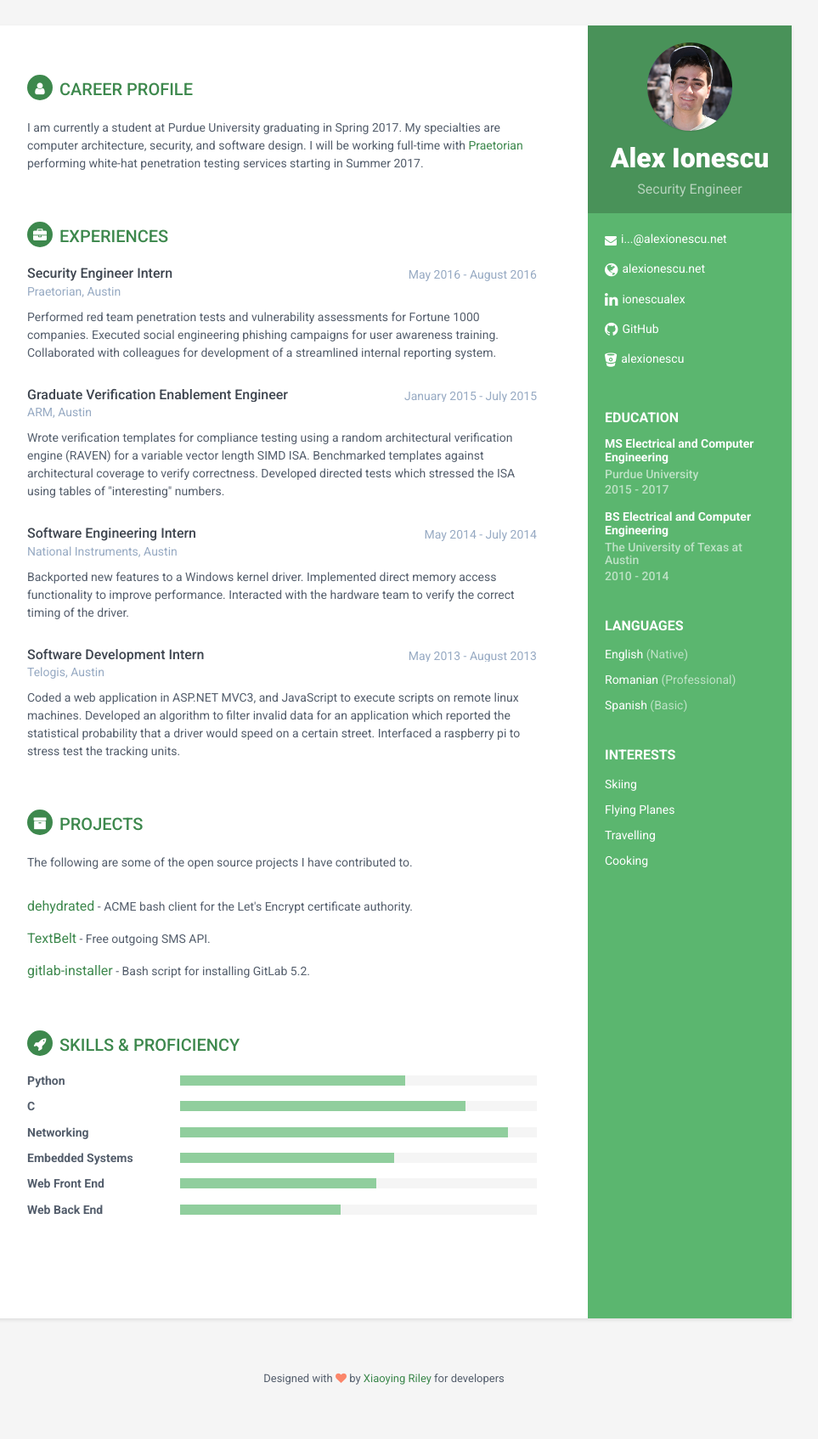
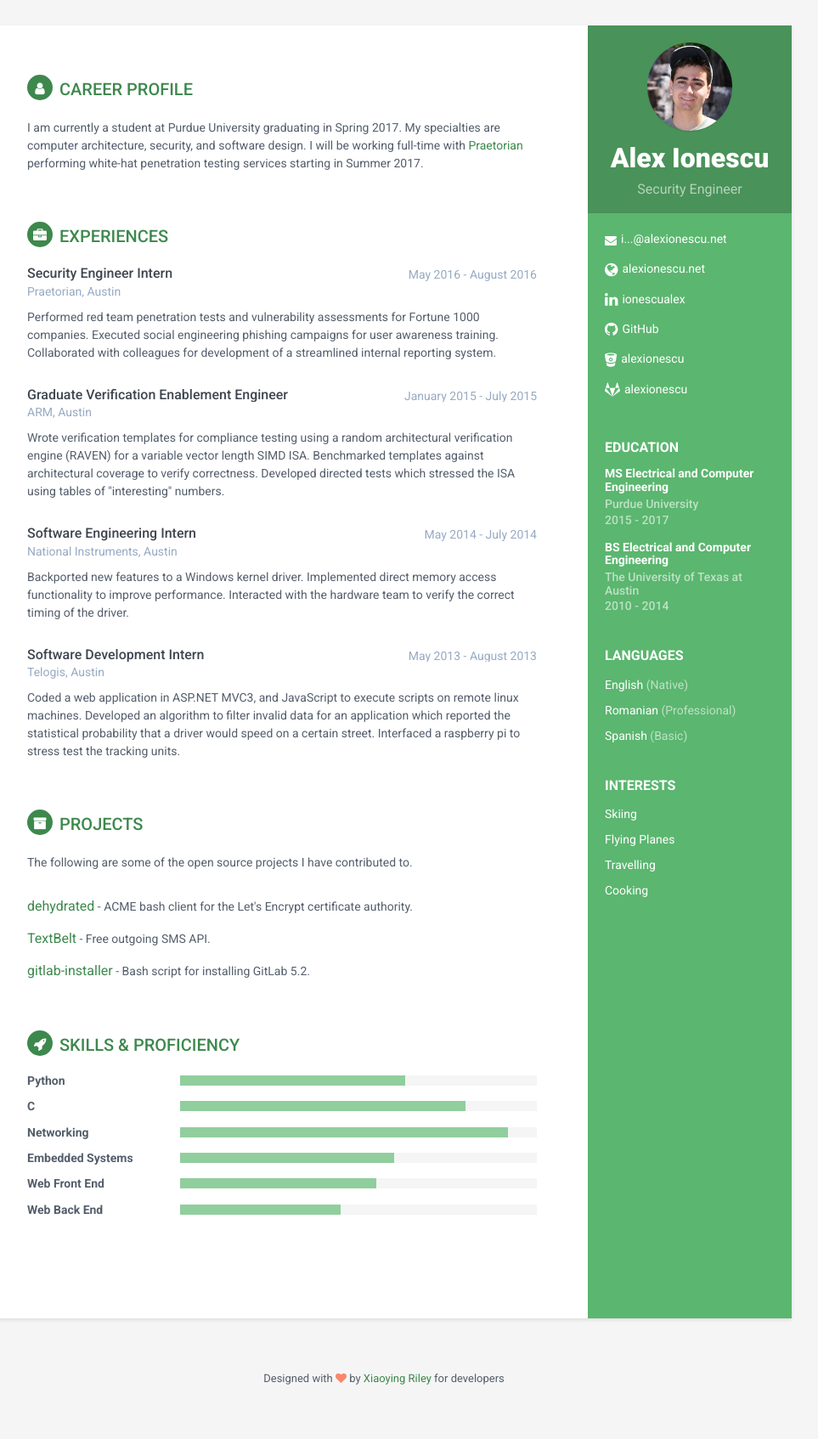
Before and after one commit to alexionescu/alexionescu.net, a Jekyll site: the page built from index.html, in a window 1280 px wide. Shown: the whole page at 85% size, without its empty margins (188-1151 px from the left). Built offline with Jekyll 4.4.1, drawn with Linux system fonts in a browser that asks for light colours.

Commit message:
Added gitlab account.

```diff
--- a/_config.yml
+++ b/_config.yml
@@ -20,4 +20,5 @@ website: alexionescu.net
 linkedin: ionescualex
 github: alexionescu
 bitbucket: alexionescu
+gitlab: alexionescu
 #twitter: ''
--- a/_includes/sidebar.html
+++ b/_includes/sidebar.html
@@ -35,6 +35,10 @@
                     <li class="bitbucket"><i class="fa fa-bitbucket"></i><a href="https://bitbucket.com/{{site.bitbucket}}" target="_blank">{{site.bitbucket}}</a></li>
                     {% endif %}
 
+                    {% if site.gitlab %}
+                    <li class="gitlab"><i class="fa fa-gitlab"></i><a href="https://gitlab.com/{{site.gitlab}}" target="_blank">{{site.gitlab}}</a></li>
+                    {% endif %}
+
                     {% if site.twitter %}
                     <li class="twitter"><i class="fa fa-twitter"></i><a href="https://twitter.com/{{site.twitter}}" target="_blank">{{site.twitter}}</a></li>
                     {% endif %}
```
